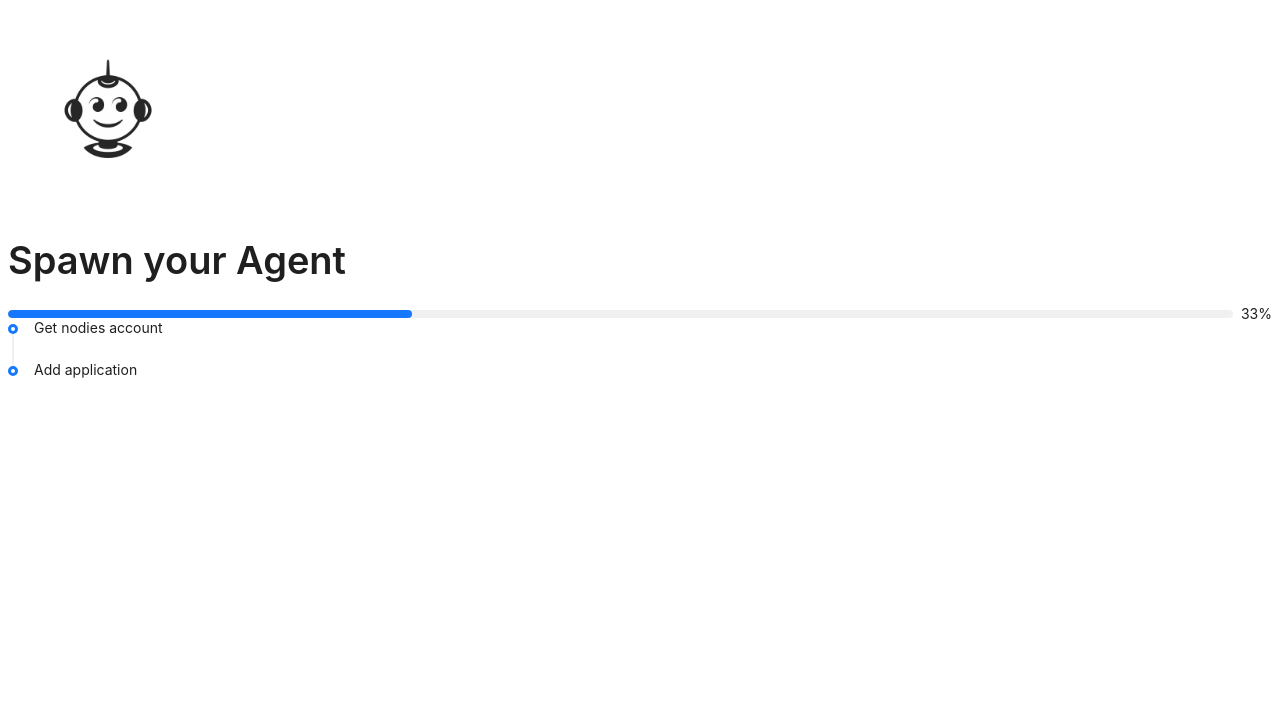
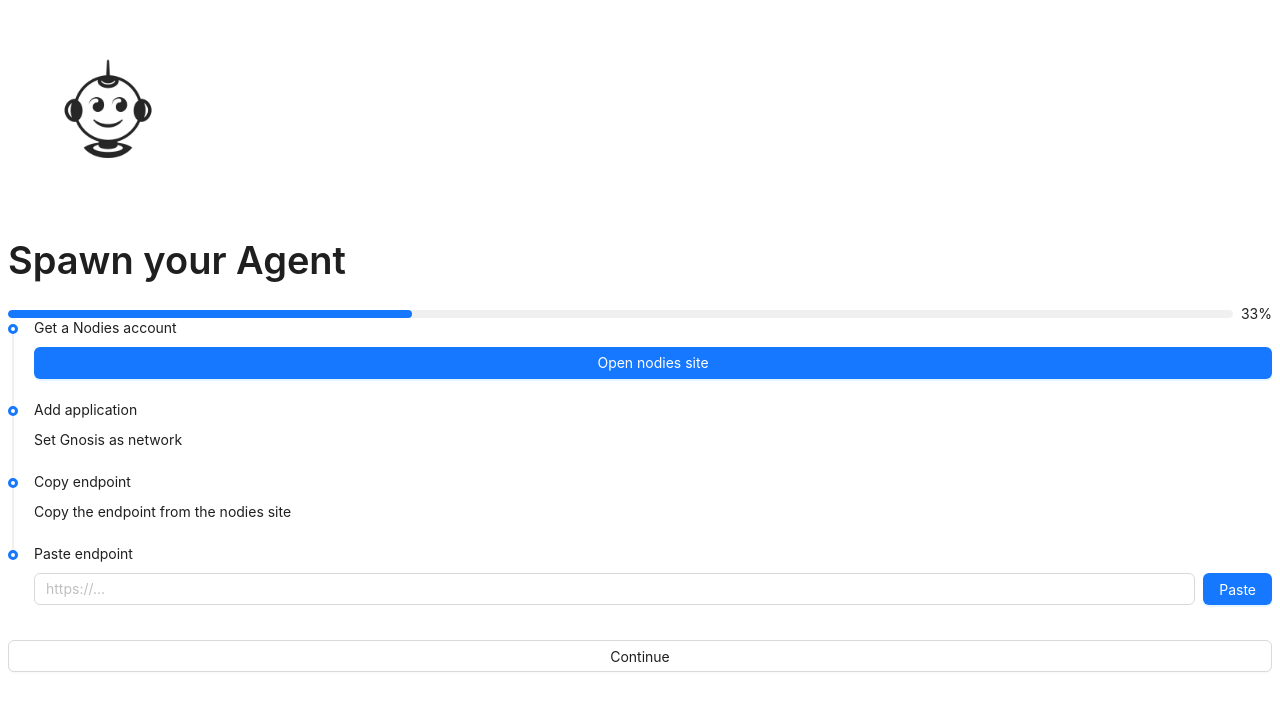
Before and after one commit to valory-xyz/optimus-quickstart, a Next.js app: page /spawn/1 in a window 1280 px wide. Shown: the top 710 px of the page. Built offline with nearby package versions, Linux system fonts and the light colour scheme; no server answers.

Commit message:
Update Spawn flow

```diff
--- a/components/Spawn/SpawnDone.tsx
+++ b/components/Spawn/SpawnDone.tsx
@@ -1,3 +1,26 @@
+import { SpawnState } from "@/enums/SpawnState";
+import { Tab } from "@/enums/Tabs";
+import { useSpawn } from "@/hooks/useSpawn";
+import { useTabs } from "@/hooks/useTabs";
+import { Button, Flex } from "antd";
+import { useRouter } from "next/router";
+
 export const SpawnDone = () => {
-    return <div>SpawnDone</div>;
- }
+    const router = useRouter();
+
+    const { setSpawnState } = useSpawn();
+    const { setActiveTab } = useTabs()
+
+    const handleViewAgent = () => {
+        router.push("/", undefined, { shallow: true }).then(() => {
+            setActiveTab(Tab.YOUR_AGENTS);
+            setSpawnState(SpawnState.RPC);
+        });
+    }
+
+    return <Flex gap={8} vertical>
+        <Button type="primary" onClick={handleViewAgent}>
+            View agent
+        </Button>
+    </Flex>;
+}
--- a/components/Spawn/SpawnFunds.tsx
+++ /dev/null
@@ -1,3 +0,0 @@
-export const SpawnFunds = () => {
-    return <div>SpawnFunds</div>;
-}
--- a/components/Spawn/SpawnHeader.tsx
+++ b/components/Spawn/SpawnHeader.tsx
@@ -1,13 +1,17 @@
 import { useSpawn } from "@/hooks/useSpawn";
 import { Progress, Typography } from "antd";
 import Image from "next/image";
+import { useMemo } from "react";
 
 export const SpawnHeader = () => {
     const { spawnPercentage } = useSpawn();
+
+    const title = useMemo(() => spawnPercentage === 100 ? "Agent Spawned" : "Spawn your Agent", [spawnPercentage])
+
     return (
         <>
             <Image src="/robot-head.png" alt="robot head" width={200} height={200} />
-            <Typography.Title>Spawn your Agent</Typography.Title>
+            <Typography.Title>{title}</Typography.Title>
             <Progress percent={spawnPercentage} />
         </>
     );
--- a/components/Spawn/SpawnRPC/SpawnRPC.tsx
+++ b/components/Spawn/SpawnRPC/SpawnRPC.tsx
@@ -1,14 +1,59 @@
-import { Timeline } from "antd";
-
-
-const items = [{
-    children: "Get nodies account"
-}, {
-    children: "Add application"
-}]
+import { Button, Flex, Input, Timeline, Typography } from "antd";
+import { NODIES_URL } from "@/constants/urls";
+import { useMemo, useState } from "react";
+import { useSpawn } from "@/hooks/useSpawn";
+import { SpawnState } from "@/enums/SpawnState";
 
 export const SpawnRPC = () => {
-    return <>
-        <Timeline items={items}></Timeline>
-    </>;
+
+    const { setSpawnState } = useSpawn();
+
+    const [rpc, setRpc] = useState('');
+
+    const handlePaste = () => {
+        navigator.clipboard.readText().then(text => setRpc(text));
+    }
+
+    const handleContinue = () => {
+        setSpawnState(SpawnState.FUNDS);
+    }
+
+    const items = useMemo(() => [
+        // Get nodies account
+        {
+            children: <Flex gap={8} vertical>
+                <Typography.Text>Get a Nodies account</Typography.Text>
+                <Button type="primary" href={NODIES_URL} target="_blank">Open nodies site</Button>
+            </Flex>
+        },
+        // Add application
+        {
+            children: <Flex gap={8} vertical>
+                <Typography.Text>Add application</Typography.Text>
+                <Typography.Text color="grey">Set Gnosis as network</Typography.Text>
+            </Flex>
+        },
+        // Copy endpoint
+        {
+            children: <Flex gap={8} vertical>
+                <Typography.Text>Copy endpoint</Typography.Text>
+                <Typography.Text color="grey">Copy the endpoint from the nodies site</Typography.Text>
+            </Flex>
+        },
+        // Paste endpoint
+        {
+            children: <Flex gap={8} vertical>
+                <Typography.Text>Paste endpoint</Typography.Text>
+                <Flex gap={8}>
+                    <Input value={rpc} placeholder={"https://..."} onChange={e => setRpc(e.target.value)}></Input>
+                    <Button type="primary" onClick={handlePaste}>Paste</Button>
+                </Flex>
+            </Flex>
+        },
+    ], [rpc])
+
+    return <Flex gap={8} vertical>
+        <Timeline items={items} />
+        <Button type="default" onClick={handleContinue}>Continue</Button>
+    </Flex>;
 }
--- a/context/SpawnContext.tsx
+++ b/context/SpawnContext.tsx
@@ -1,6 +1,5 @@
 import { SpawnState } from "@/enums/SpawnState";
 import { Dispatch, PropsWithChildren, SetStateAction, createContext, useState } from "react";
-
 
 type SpawnContextType = {
     spawnState: SpawnState;
--- a/hooks/useSpawn.tsx
+++ b/hooks/useSpawn.tsx
@@ -8,7 +8,7 @@ export const useSpawn = () => {
     const spawnPercentage = useMemo(() => {
         if (spawnState === SpawnState.RPC) return 33;
         if (spawnState === SpawnState.FUNDS) return 66;
-        if (spawnState === SpawnState.DONE) return 99;
+        if (spawnState === SpawnState.DONE) return 100;
         return 0;
     }, [spawnState])
 
```
Also changed, not shown: components/Spawn/SpawnFunds/SpawnFunds.tsx (added, +40 -0 lines).
